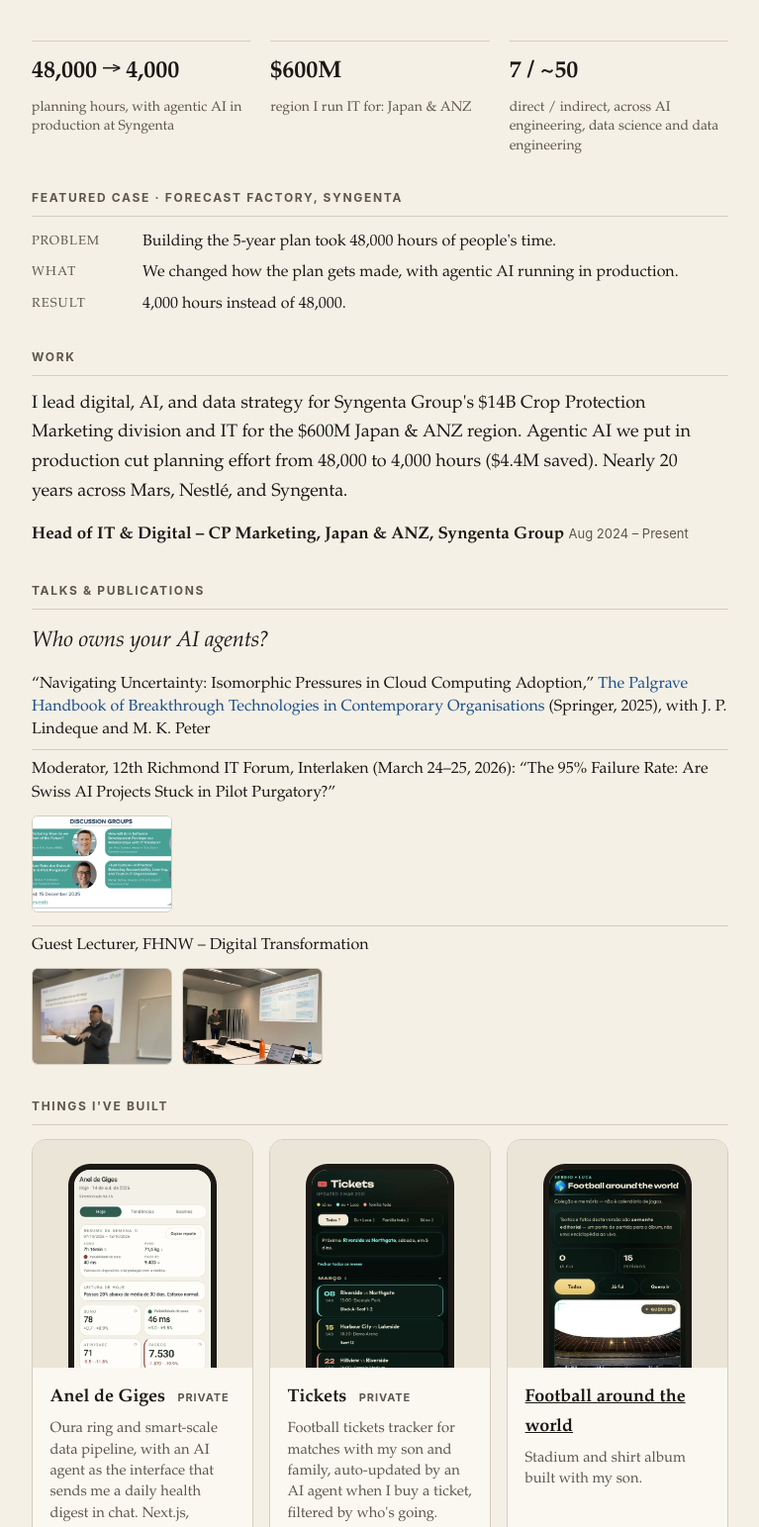
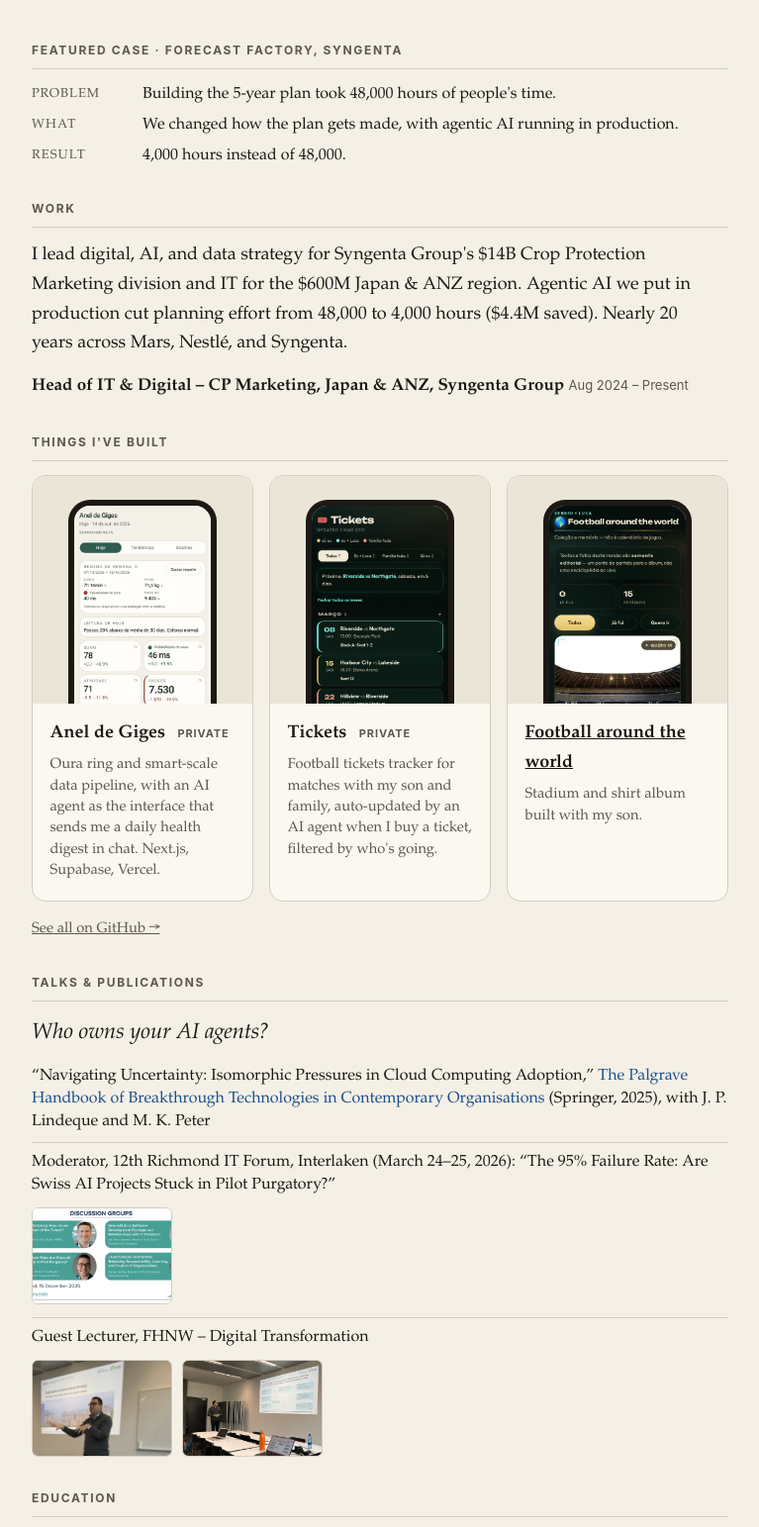
Before and after one commit to Sergio-Ambrozio/my-personal-website, a website: page index.html in a window 1280 px wide. Shown: the part 357-1900 px from the top of the page at 99% size, without its empty margins (256-1023 px from the left). Drawn offline with Linux system fonts and the light colour scheme.

Commit message:
Home: drop numbers block, reorder sections, remove unused CSS

```diff
--- a/index.html
+++ b/index.html
@@ -94,23 +94,6 @@
             </section>
 
             <section class="section">
-                <ul class="proof">
-                    <li>
-                        <p class="proof-num"><span class="i18n-en">48,000 → 4,000</span><span class="i18n-pt">48.000 → 4.000</span></p>
-                        <p class="proof-label"><span class="i18n-en">planning hours, with agentic AI in production at Syngenta</span><span class="i18n-pt">horas de planejamento, com IA agêntica em produção na Syngenta</span></p>
-                    </li>
-                    <li>
-                        <p class="proof-num">$600M</p>
-                        <p class="proof-label"><span class="i18n-en">region I run IT for: Japan &amp; ANZ</span><span class="i18n-pt">região cuja TI eu lidero: Japan &amp; ANZ</span></p>
-                    </li>
-                    <li>
-                        <p class="proof-num">7 / ~50</p>
-                        <p class="proof-label"><span class="i18n-en">direct / indirect, across AI engineering, data science and data engineering</span><span class="i18n-pt">diretos / indiretos, em engenharia de IA, ciência de dados e engenharia de dados</span></p>
-                    </li>
-                </ul>
-            </section>
-
-            <section class="section">
                 <h2 class="section-title"><span class="i18n-en">Featured case · Forecast Factory, Syngenta</span><span class="i18n-pt">Caso em destaque · Forecast Factory, Syngenta</span></h2>
                 <dl class="case">
                     <dt><span class="i18n-en">Problem</span><span class="i18n-pt">Problema</span></dt>
@@ -129,32 +112,6 @@
                     <span class="i18n-pt">Lidero a estratégia digital, de IA e de dados da divisão Crop Protection Marketing da Syngenta Group ($14B) e a TI da região Japan &amp; ANZ ($600M). A IA agêntica que colocamos em produção reduziu o esforço de planejamento de 48.000 para 4.000 horas ($4,4M economizados). Quase 20 anos entre Mars, Nestlé e Syngenta.</span>
                 </p>
                 <p class="role-now"><span class="role-title">Head of IT &amp; Digital – CP Marketing, Japan &amp; ANZ, Syngenta Group</span> <span class="date"><span class="i18n-en">Aug 2024 – Present</span><span class="i18n-pt">ago 2024 – Presente</span></span></p>
-            </section>
-
-            <section class="section" id="talks">
-                <h2 class="section-title"><span class="i18n-en">Talks &amp; publications</span><span class="i18n-pt">Palestras e publicações</span></h2>
-                <p class="talk-hook"><span class="i18n-en">Who owns your AI agents?</span><span class="i18n-pt">Quem é o dono dos seus agentes de IA?</span></p>
-                <ul class="fact-list">
-                    <li>
-                        “Navigating Uncertainty: Isomorphic Pressures in Cloud Computing Adoption,”
-                        <a href="https://link.springer.com/chapter/10.1007/978-981-96-2516-1_18" target="_blank" rel="noopener noreferrer">The Palgrave Handbook of Breakthrough Technologies in Contemporary Organisations</a>
-                        (Springer, 2025), <span class="i18n-en">with J. P. Lindeque and M. K. Peter</span><span class="i18n-pt">com J. P. Lindeque e M. K. Peter</span>
-                    </li>
-                    <li>
-                        <span class="i18n-en">Moderator, 12th Richmond IT Forum, Interlaken (March 24–25, 2026): “The 95% Failure Rate: Are Swiss AI Projects Stuck in Pilot Purgatory?”</span><span class="i18n-pt">Moderador, 12º Richmond IT Forum, Interlaken (24–25 de março de 2026): “The 95% Failure Rate: Are Swiss AI Projects Stuck in Pilot Purgatory?”</span>
-                        <div class="talk-thumbs">
-                            <a class="talk-thumb" href="/richmond-it-forum.webp" title="Discussion group I moderated at the 12th Richmond IT Forum, Interlaken"><img src="/richmond-it-forum.webp" height="96" loading="lazy" decoding="async" alt="Richmond IT Forum discussion groups, including Sergio Ambrozio's session"></a>
-                        </div>
-                    </li>
-                    <li>
-                        <span class="i18n-en">Guest Lecturer, FHNW – Digital Transformation</span><span class="i18n-pt">Professor convidado, FHNW – Transformação Digital</span>
-                        <div class="talk-thumbs">
-                            <a class="talk-thumb" href="/fhnw-lecture.webp" title="Guest lecture at FHNW School of Business — Digitalization and International Strategy"><img src="/fhnw-lecture.webp" height="96" loading="lazy" decoding="async" alt="Sergio Ambrozio giving a guest lecture at FHNW School of Business"></a>
-                            <a class="talk-thumb" href="/fhnw-lecture-2.webp" title="Aligning digital strategy with corporate and business-unit strategy"><img src="/fhnw-lecture-2.webp" height="96" loading="lazy" decoding="async" alt="Sergio Ambrozio presenting a digital strategy framework at FHNW"></a>
-                        </div>
-                    </li>
-                </ul>
-                <dialog class="lightbox" id="lightbox"><form method="dialog"><button class="lightbox-close" aria-label="Close">×</button></form><img alt=""></dialog>
             </section>
 
             <section class="section">
@@ -186,6 +143,32 @@
                 <dialog class="lightbox" id="lightbox"><form method="dialog"><button class="lightbox-close" aria-label="Close">×</button></form><img alt=""></dialog>
             </section>
 
+            <section class="section" id="talks">
+                <h2 class="section-title"><span class="i18n-en">Talks &amp; publications</span><span class="i18n-pt">Palestras e publicações</span></h2>
+                <p class="talk-hook"><span class="i18n-en">Who owns your AI agents?</span><span class="i18n-pt">Quem é o dono dos seus agentes de IA?</span></p>
+                <ul class="fact-list">
+                    <li>
+                        “Navigating Uncertainty: Isomorphic Pressures in Cloud Computing Adoption,”
+                        <a href="https://link.springer.com/chapter/10.1007/978-981-96-2516-1_18" target="_blank" rel="noopener noreferrer">The Palgrave Handbook of Breakthrough Technologies in Contemporary Organisations</a>
+                        (Springer, 2025), <span class="i18n-en">with J. P. Lindeque and M. K. Peter</span><span class="i18n-pt">com J. P. Lindeque e M. K. Peter</span>
+                    </li>
+                    <li>
+                        <span class="i18n-en">Moderator, 12th Richmond IT Forum, Interlaken (March 24–25, 2026): “The 95% Failure Rate: Are Swiss AI Projects Stuck in Pilot Purgatory?”</span><span class="i18n-pt">Moderador, 12º Richmond IT Forum, Interlaken (24–25 de março de 2026): “The 95% Failure Rate: Are Swiss AI Projects Stuck in Pilot Purgatory?”</span>
+                        <div class="talk-thumbs">
+                            <a class="talk-thumb" href="/richmond-it-forum.webp" title="Discussion group I moderated at the 12th Richmond IT Forum, Interlaken"><img src="/richmond-it-forum.webp" height="96" loading="lazy" decoding="async" alt="Richmond IT Forum discussion groups, including Sergio Ambrozio's session"></a>
+                        </div>
+                    </li>
+                    <li>
+                        <span class="i18n-en">Guest Lecturer, FHNW – Digital Transformation</span><span class="i18n-pt">Professor convidado, FHNW – Transformação Digital</span>
+                        <div class="talk-thumbs">
+                            <a class="talk-thumb" href="/fhnw-lecture.webp" title="Guest lecture at FHNW School of Business — Digitalization and International Strategy"><img src="/fhnw-lecture.webp" height="96" loading="lazy" decoding="async" alt="Sergio Ambrozio giving a guest lecture at FHNW School of Business"></a>
+                            <a class="talk-thumb" href="/fhnw-lecture-2.webp" title="Aligning digital strategy with corporate and business-unit strategy"><img src="/fhnw-lecture-2.webp" height="96" loading="lazy" decoding="async" alt="Sergio Ambrozio presenting a digital strategy framework at FHNW"></a>
+                        </div>
+                    </li>
+                </ul>
+                <dialog class="lightbox" id="lightbox"><form method="dialog"><button class="lightbox-close" aria-label="Close">×</button></form><img alt=""></dialog>
+            </section>
+
             <section class="section">
                 <h2 class="section-title"><span class="i18n-en">Education</span><span class="i18n-pt">Formação</span></h2>
                 <ul class="fact-list">
--- a/site.css
+++ b/site.css
@@ -807,27 +807,17 @@ html:not([data-lang="pt"]) .i18n-pt {
 }
 
 /* Home */
-.home-hero { margin-bottom: 40px; }
-.home-hero + .section { margin-top: 0; }
 .home-title { margin: 0; font-size: 34px; line-height: 1.15; letter-spacing: -0.01em; }
 .home-belief { margin: 14px 0 0; font-size: 24px; line-height: 1.35; max-width: 36rem; }
-.home-lede { margin: 0 0 16px; font-size: 17px; }
-.home-tagline { margin: 12px 0 0; font-size: 17px; line-height: 1.45; color: var(--muted); max-width: 34rem; }
-.proof { list-style: none; margin: 0; padding: 0; display: grid; grid-template-columns: repeat(3, 1fr); gap: 1.25rem; }
-.proof li { border-top: 1px solid var(--rule); padding-top: 12px; }
-.proof-num { margin: 0; font-size: 24px; font-weight: 600; white-space: nowrap; }
-.proof-label { margin: 6px 0 0; font-size: 14px; line-height: 1.4; color: var(--muted); }
 .case { margin: 0; display: grid; grid-template-columns: 6rem 1fr; gap: 8px 16px; font-size: 16px; line-height: 1.45; }
 .case dt { color: var(--muted); font-size: 13px; text-transform: uppercase; letter-spacing: 0.08em; padding-top: 3px; }
 .case dd { margin: 0; }
 .talk-hook { margin: 0 0 6px; font-size: 22px; font-style: italic; }
-.credentials { margin: 0; font-size: 14px; color: var(--muted); line-height: 1.6; }
 .home-cta { margin: 0; font-size: 17px; }
 .home-cta a { color: var(--link); }
 @media (max-width: 680px) {
     .home-title { font-size: 27px; }
-    .proof { grid-template-columns: 1fr; }
-    .case { grid-template-columns: 1fr; gap: 2px; }
+        .case { grid-template-columns: 1fr; gap: 2px; }
     .case dd { margin-bottom: 8px; }
 }
 .fact-list + .see-all { margin-top: 12px; }
```
